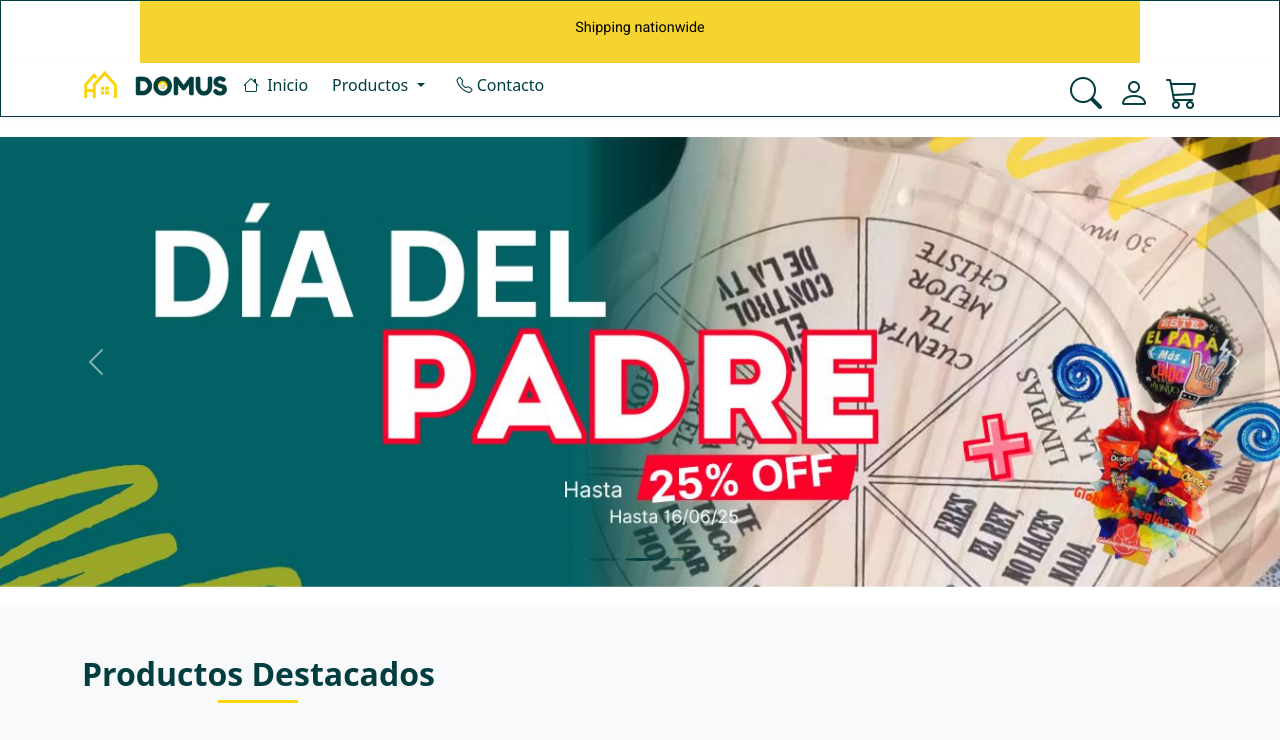
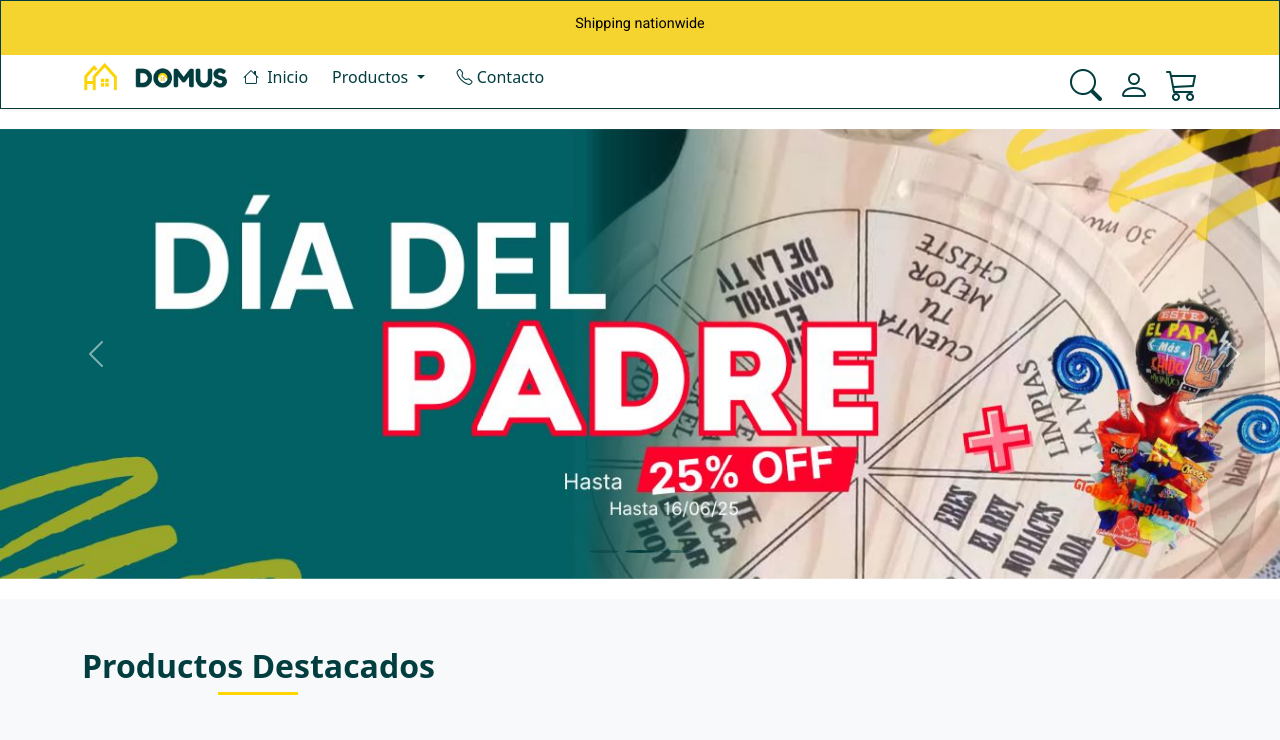
Before and after one commit to Antonella1PRO/DOMUS.mi-ecommerce, a plain HTML site: page index.html in a window 1280 px wide. Shown: the top 740 px of the page. Drawn offline with nearby package versions, Linux system fonts and the light colour scheme.

Commit message:
Update styles.css

```diff
--- a/styles.css
+++ b/styles.css
@@ -1,6 +1,6 @@
 
 header {
-    border: 1px solid #023e40 ;
+    border: 0.5px solid #023e40 ;
 }
 
 /* Estilo para el header superior */
@@ -16,10 +16,10 @@ header {
     color: #000;
     font-size: 0.9rem;
     font-family: 'Roboto', sans-serif;
-    max-width: 1000px; /* Opcional: limita el ancho */
+    max-width: 1300px; /* Opcional: limita el ancho */
     width: 100%;
     margin: 0 auto;/* Centrado */
-    padding: 8px 0px; /* Espaciado interno */
+    padding: 4px 0px; /* Espaciado interno */
 }
 .navbar-brand {
     margin-right: auto !important; /* Empuja todo lo demás a la derecha */
@@ -39,7 +39,7 @@ header {
 .nav-link:hover {
     opacity: 0.95;
 }
-/* Opcional: Aumentar tamaño de los iconos */
+/* Aumentar tamaño de los iconos */
 .icon-link i {
     font-size: 32px; /* Tamaño de los iconos */
 }
```
